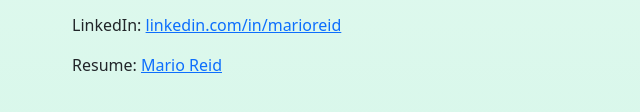
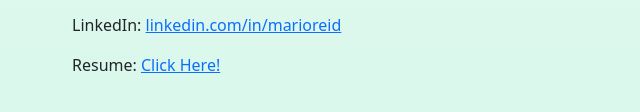
Before and after one commit to MarioReid/updated-portfolio, a plain HTML site: page index.html in a window 1280 px wide. Shown: the part 1128-1240 px from the top of the page, 0-640 px from the left. Drawn offline with nearby package versions, Linux system fonts and the light colour scheme.

Commit message:
added my updated resume

```diff
--- a/index.html
+++ b/index.html
@@ -102,8 +102,8 @@
             <p>
               Resume:
               <a
-                href="https://drive.google.com/file/d/1ogUQ5MTKxbafnSin62ns7DxH389raIjh/view?usp=sharing"
-                >Mario Reid</a
+                href="https://drive.google.com/file/d/1tDXwE51mWjuFzwzFLb7pJieb7Mkzalyy/view?usp=sharing"
+                >Click Here!</a
               >
             </p>
           </div>
```
